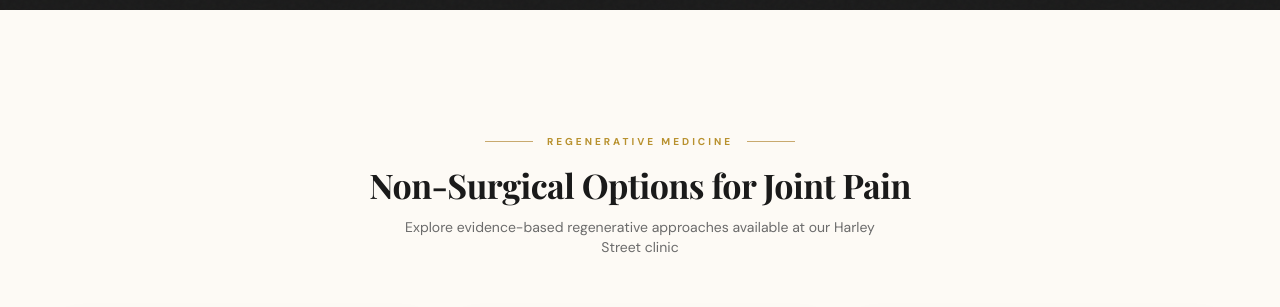
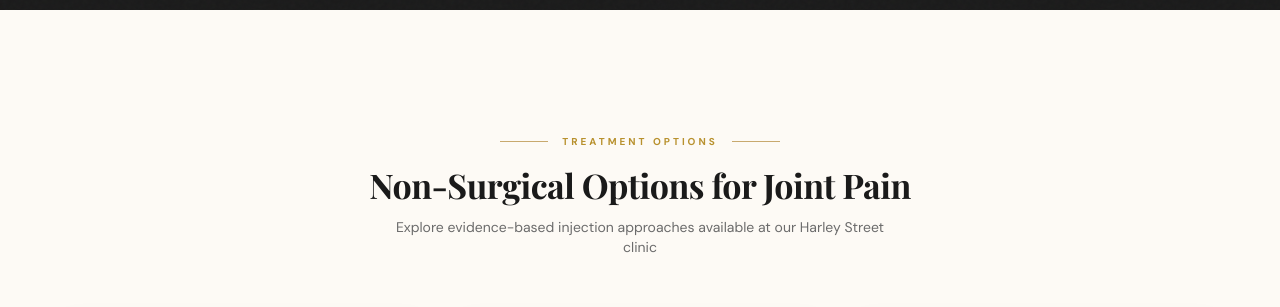
Before and after one commit to AsharabHassan/hsm-joint, a Next.js app: page / in a window 1280 px wide. Shown: the part 3300-3607 px from the top of the page. Built offline with nearby package versions, Linux system fonts and the light colour scheme.

Commit message:
feat: update TreatmentCards with adSafe filter prop (defaults to ad-safe only)

```diff
--- a/src/components/TreatmentCards.tsx
+++ b/src/components/TreatmentCards.tsx
@@ -1,13 +1,16 @@
-import { treatments } from "@/data/treatments";
+import { getAdSafeTreatments, getAllTreatments } from "@/data/treatments";
 import { Card } from "@/components/ui/Card";
 import { FadeIn } from "@/components/ui/FadeIn";
 import { CheckCircleIcon } from "@/components/ui/Icons";
 
 interface TreatmentCardsProps {
   bodyAreaName: string;
+  adSafe?: boolean; // default true — only show ad-safe treatments
 }
 
-export function TreatmentCards({ bodyAreaName }: TreatmentCardsProps) {
+export function TreatmentCards({ bodyAreaName, adSafe = true }: TreatmentCardsProps) {
+  const treatmentList = adSafe ? getAdSafeTreatments() : getAllTreatments();
+
   return (
     <section className="bg-cream py-20 md:py-28">
       <div className="max-w-page mx-auto px-4">
@@ -15,20 +18,20 @@ export function TreatmentCards({ bodyAreaName }: TreatmentCardsProps) {
           <div className="text-center mb-14">
             <div className="section-header-label">
               <div className="gold-line" />
-              <span>Regenerative Medicine</span>
+              <span>Treatment Options</span>
               <div className="gold-line" />
             </div>
             <h2 className="font-serif text-h2-mobile lg:text-h2-desktop font-bold mb-3">
               Non-Surgical Options for {bodyAreaName}
             </h2>
             <p className="text-sm text-slate max-w-lg mx-auto">
-              Explore evidence-based regenerative approaches available at our Harley Street clinic
+              Explore evidence-based injection approaches available at our Harley Street clinic
             </p>
           </div>
         </FadeIn>
 
         <div className="grid grid-cols-1 md:grid-cols-3 gap-6">
-          {treatments.map((treatment, i) => (
+          {treatmentList.map((treatment, i) => (
             <FadeIn key={treatment.slug} delay={i * 100}>
               <Card variant="shimmer" className="h-full flex flex-col">
                 <div className="flex justify-between items-start mb-4">
```
